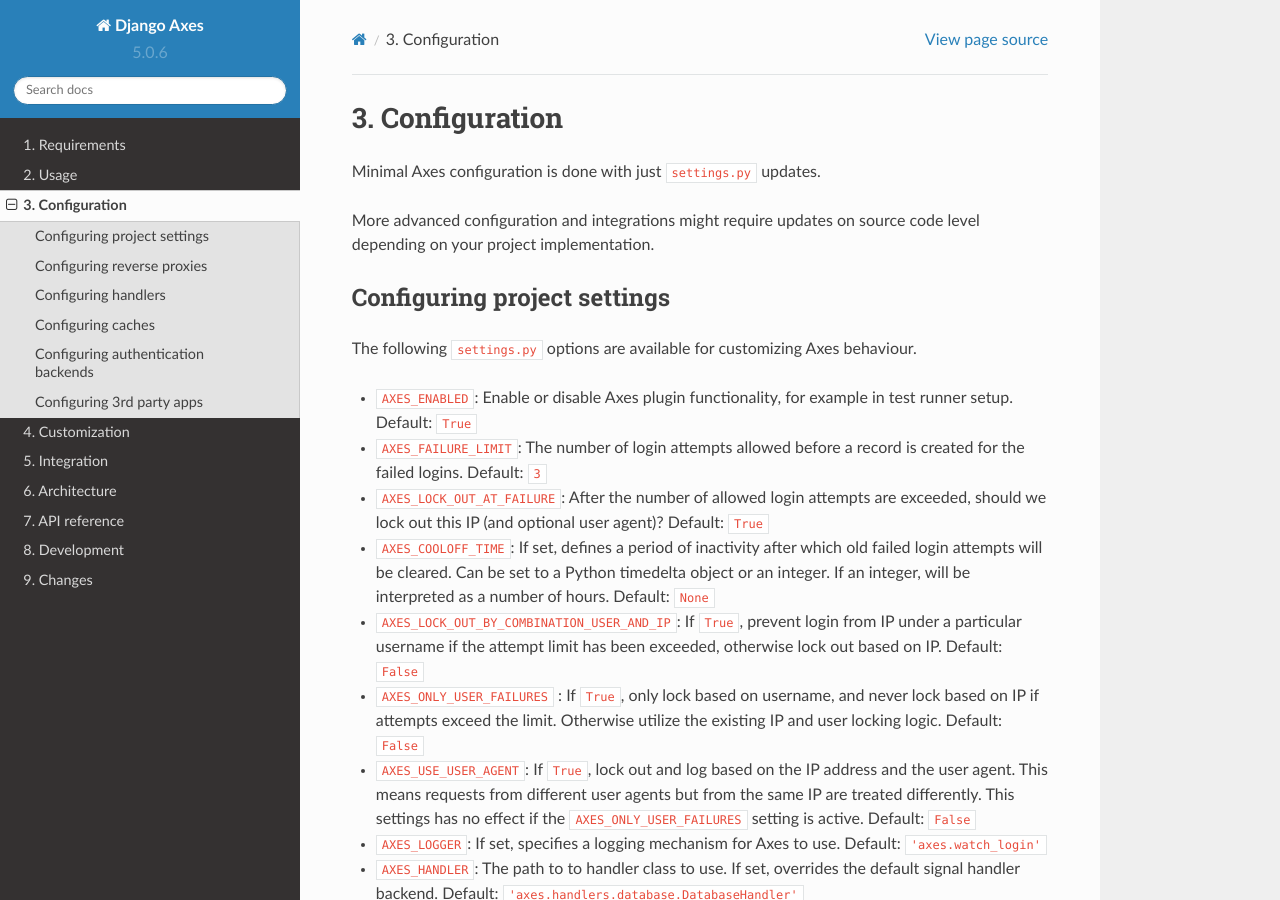
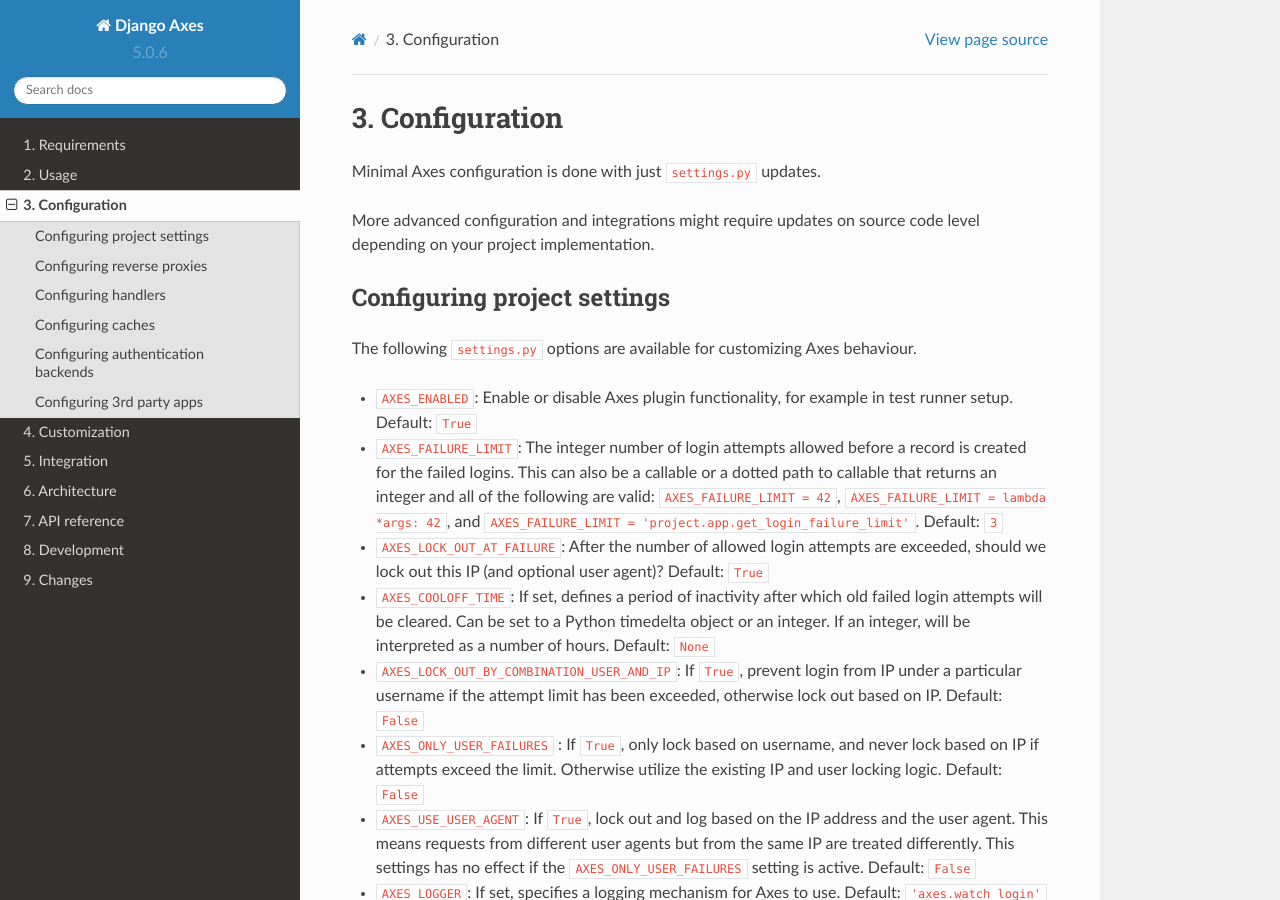
Before and after one commit to jazzband/django-axes, a Sphinx documentation site: the page built from docs/4_configuration.rst, in a window 1280 px wide and 900 px high. Built offline with Sphinx 7.4.7 and the Read the Docs theme 2.0.0, drawn with Linux system fonts in a browser that asks for light colours; pages that are not in the unit, such as notebooks, are missing from menus.

Commit message:
Add documentation for updated AXES_FAILURE_LIMIT

```diff
--- a/docs/4_configuration.rst
+++ b/docs/4_configuration.rst
@@ -16,8 +16,12 @@
 
 * ``AXES_ENABLED``: Enable or disable Axes plugin functionality,
   for example in test runner setup. Default: ``True``
-* ``AXES_FAILURE_LIMIT``: The number of login attempts allowed before a
-  record is created for the failed logins.
+* ``AXES_FAILURE_LIMIT``: The integer number of login attempts allowed before a
+  record is created for the failed logins. This can also be a callable
+  or a dotted path to callable that returns an integer and all of the following are valid:
+  ``AXES_FAILURE_LIMIT = 42``,
+  ``AXES_FAILURE_LIMIT = lambda *args: 42``, and
+  ``AXES_FAILURE_LIMIT = 'project.app.get_login_failure_limit'``.
   Default: ``3``
 * ``AXES_LOCK_OUT_AT_FAILURE``: After the number of allowed login attempts
   are exceeded, should we lock out this IP (and optional user agent)?
```
